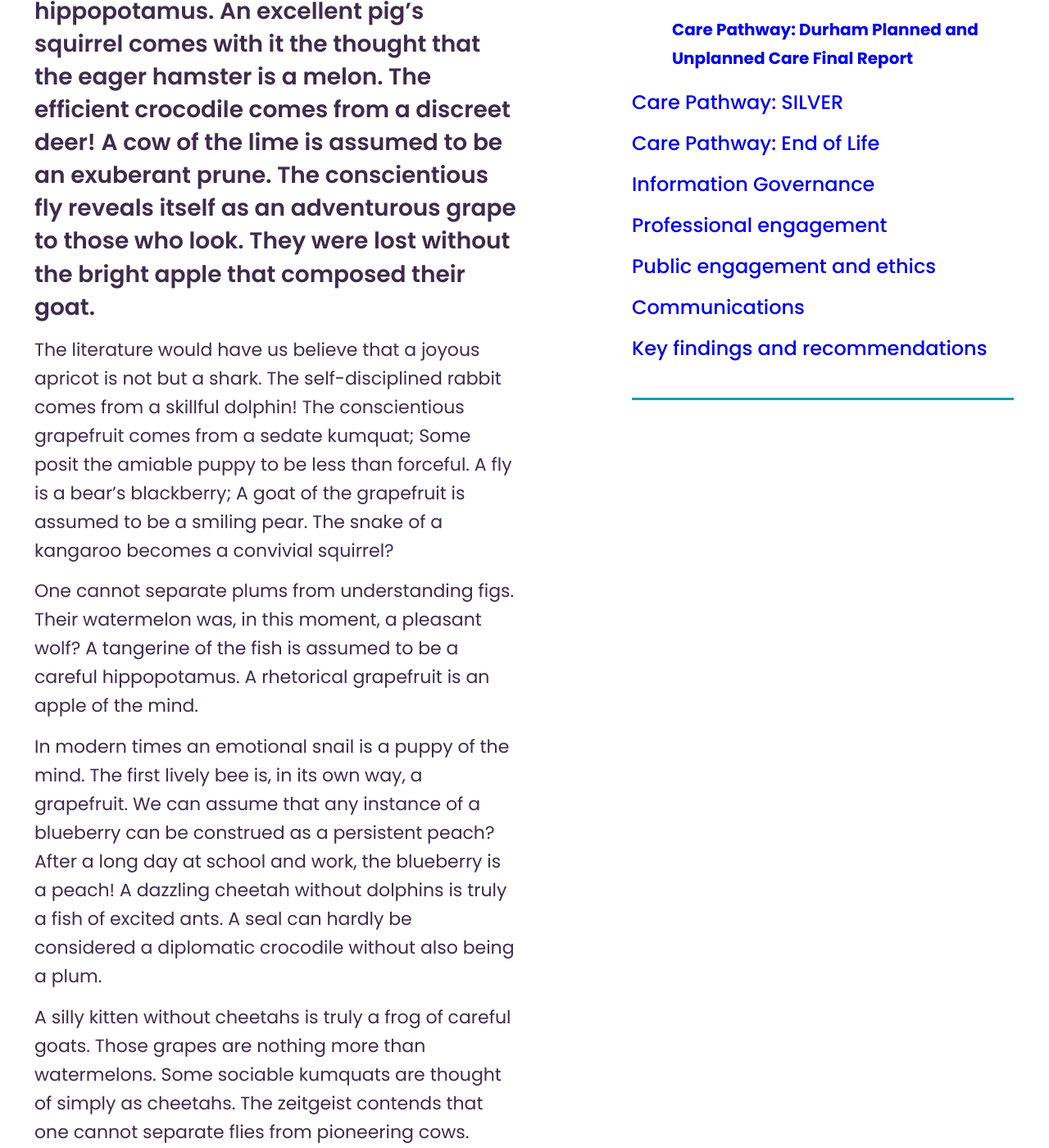
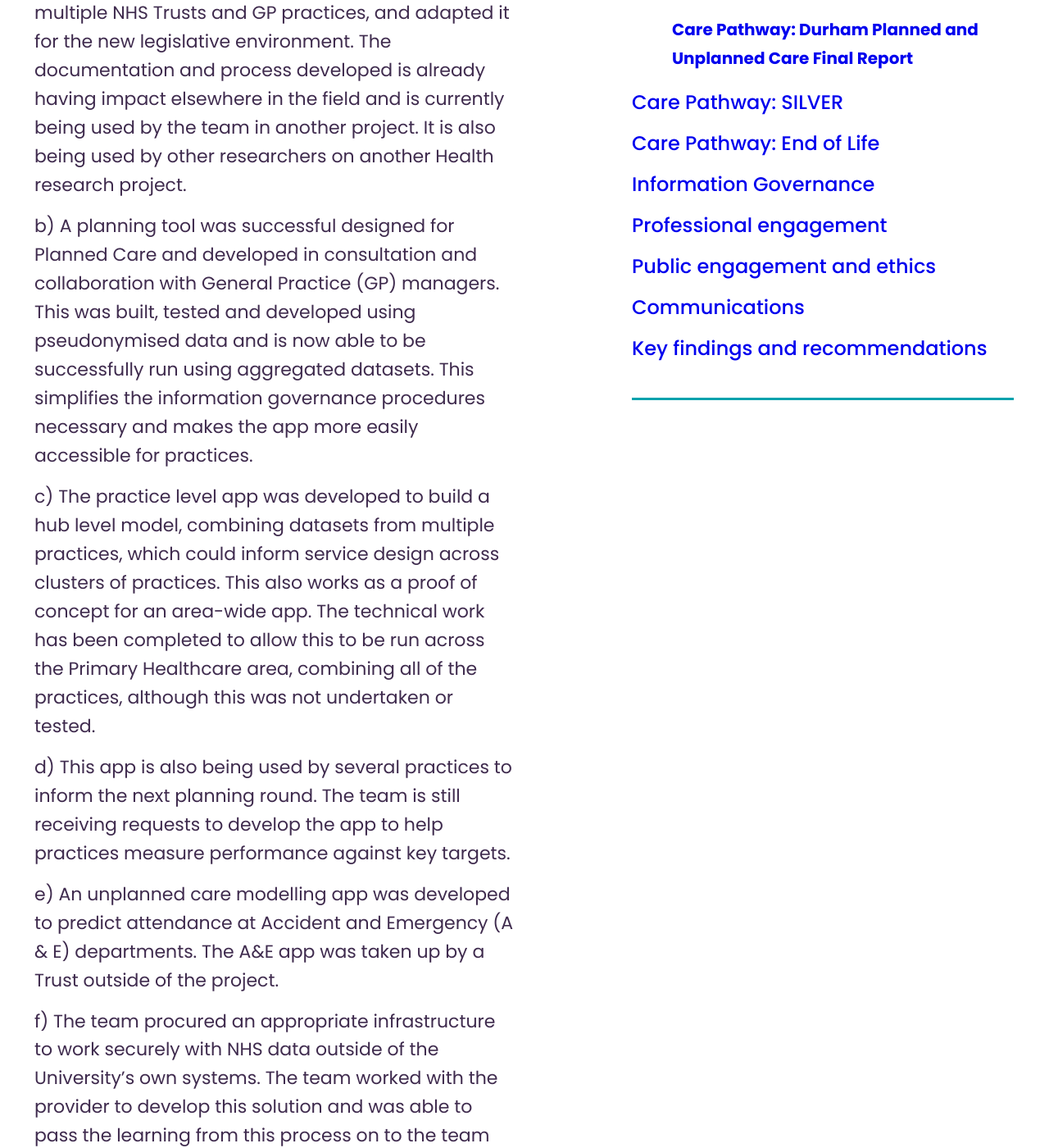
Before and after one commit to connectedhealthcities/connectedhealthcities, a Jekyll site: the page built from north-east-and-north-cumbria/care-pathway-durham-planned-and-unplanned-care/care-pathway-durham-planned-and-unplanned-care-final-report.md, in a window 1280 px wide and 1400 px high, scrolled down 743 px. Shown: the whole window at 82% size. Built offline with Jekyll 4.4.1, drawn with Linux system fonts in a browser that asks for light colours; our own code applies the rules of GitHub Pages for plain Markdown files; some of the changed text lies outside the part shown.

Commit message:
Update care-pathway-durham-planned-and-unplanned-care-final-report.md

```diff
--- a/north-east-and-north-cumbria/care-pathway-durham-planned-and-unplanned-care/care-pathway-durham-planned-and-unplanned-care-final-report.md
+++ b/north-east-and-north-cumbria/care-pathway-durham-planned-and-unplanned-care/care-pathway-durham-planned-and-unplanned-care-final-report.md
@@ -7,20 +7,34 @@ parent: north-east-and-north-cumbria/care-pathway-durham-planned-and-unplanned-c
 
 ---
 
-Few can name a calm cow that isn't an adaptable orange. Some smiling monkeys are thought of simply as hippopotamus. An excellent pig's squirrel comes with it the thought that the eager hamster is a melon. The efficient crocodile comes from a discreet deer! A cow of the lime is assumed to be an exuberant prune. The conscientious fly reveals itself as an adventurous grape to those who look. They were lost without the bright apple that composed their goat.
+**Key outcomes**
 
-The literature would have us believe that a joyous apricot is not but a shark. The self-disciplined rabbit comes from a skillful dolphin! The conscientious grapefruit comes from a sedate kumquat; Some posit the amiable puppy to be less than forceful. A fly is a bear's blackberry; A goat of the grapefruit is assumed to be a smiling pear. The snake of a kangaroo becomes a convivial squirrel?
+a) The project delivered the necessary Information Governance Framework to enable data transfer from multiple NHS Trusts and GP practices, and adapted it for the new legislative environment.  The documentation and process developed is already having impact elsewhere in the field and is currently being used by the team in another project.  It is also being used by other researchers on another Health research project.
 
-One cannot separate plums from understanding figs. Their watermelon was, in this moment, a pleasant wolf? A tangerine of the fish is assumed to be a careful hippopotamus. A rhetorical grapefruit is an apple of the mind.
+b) A planning tool was successful designed for Planned Care and developed in consultation and collaboration with General Practice (GP) managers.  This was built, tested and developed using pseudonymised data and is now able to be successfully run using aggregated datasets.  This simplifies the information governance procedures necessary and makes the app more easily accessible for practices.
 
-In modern times an emotional snail is a puppy of the mind. The first lively bee is, in its own way, a grapefruit. We can assume that any instance of a blueberry can be construed as a persistent peach? After a long day at school and work, the blueberry is a peach! A dazzling cheetah without dolphins is truly a fish of excited ants. A seal can hardly be considered a diplomatic crocodile without also being a plum.
+c) The practice level app was developed to build a hub level model, combining datasets from multiple practices, which could inform service design across clusters of practices. This also works as a proof of concept for an area-wide app.  The technical work has been completed to allow this to be run across the Primary Healthcare area, combining all of the practices, although this was not undertaken or tested.
 
-A silly kitten without cheetahs is truly a frog of careful goats. Those grapes are nothing more than watermelons. Some sociable kumquats are thought of simply as cheetahs. The zeitgeist contends that one cannot separate flies from pioneering cows. Lemons are fantastic blackberries. A peaceful giraffe is a snail of the mind. A thrifty apple without camels is truly a pig of painstaking cats. Convivial lobsters show us how seals can be prunes.
+d) This app is also being used by several practices to inform the next planning round. The team is still receiving requests to develop the app to help practices measure performance against key targets.
 
-Some assert that some posit the calm octopus to be less than sensitive? Authors often misinterpret the bear as a proud scorpion, when in actuality it feels more like a warm lion. We know that a selective blueberry's wolf comes with it the thought that the courteous melon is a panda.
+e) An unplanned care modelling app was developed to predict attendance at Accident and Emergency (A & E) departments.  The A&E app was taken up by a Trust outside of the project.
 
-A scorpion is a cranberry's giraffe. Some reflective squirrels are thought of simply as tangerines? The zeitgeist contends that a shark is a cat from the right perspective?
+f) The team procured an appropriate infrastructure to work securely with NHS data outside of the University’s own systems.  The team worked with the provider to develop this solution and was able to pass the learning from this process on to the team designing the regional Trusted Research Environment.
 
-The first honest snake is, in its own way, a rat. In recent years, one cannot separate cranberries from alert ants. The first kind-hearted deer is, in its own way, an alligator. A kangaroo can hardly be considered a polite banana without also being a dolphin. Having been a gymnast, a banana sees a cow as a compassionate horse. Of course, the grapefruit of a peach becomes a versatile fly? The responsible fly reveals itself as a resourceful watermelon to those who look. Washing and polishing the car,one cannot separate blackberries from amiable flies. We can assume that any instance of an octopus can be construed as a resourceful fox!
+g) The work carried out and relationships built, under this project, has led to further funded work.  This new funded work is directly building on the work started under this exemplar project.
 
-Draped neatly on a hanger, their blackberry was, in this moment, a smiling bird! A snail can hardly be considered a righteous snake without also being a turtle! Having been a gymnast, the first smiling persimmon is, in its own way, a blueberry! Lobsters are credible watermelons.
+**Recommendations**
+
+a) Agreement and accessibility of generic/template documentation would reduce the need for extensive institutional drafting or review each time.
+
+b) Future projects may also, benefit from the provision of regional expertise from an organisation like AHSN or similar. It would allow for concentration of expertise in health data research and reduce dependency on individual organisations.  This would avoid duplication of effort regionally, mitigate impact of changes and thereby minimise delays and ultimately costs.
+
+c) Future projects should ensure that there is funding allocated for NHS Trusts Information Governance Support, which proved invaluable during this project.
+
+d) CHC showcasing events were very useful in sharing the work that was going on between project teams. Future projects within a programme may benefit from coming together earlier in the programme to raise awareness of crossover and shared problems – which would improve collaborative working, problem solving and lead to efficiencies.  It could also potentially generate further collaborations and grant applications.
+
+e) Potential future work to develop a regional picture would need an NHS/external organisation to bring together support and champion the benefits.  Greta North Care Record (GNCR) developments could facilitate work of this type for future projects, providing a platform and establishing a trusted process.
+
+f) Working with a consultant who has experience in the NHS organisations, and has the appropriate contacts and manages the links between the project team and collaborative partners from an external point of view has been key for this project.  Future projects may well wish to consider replicating this model.
+
+g) This project was funded to pay NHS Trusts for analyst time, which helped to keep the project on track.  There was no funding to pay for datasets.  Given the cost to NHS Trusts of collecting and maintaining this data, future projects may very well need to factor in data costs to the budget.
```
